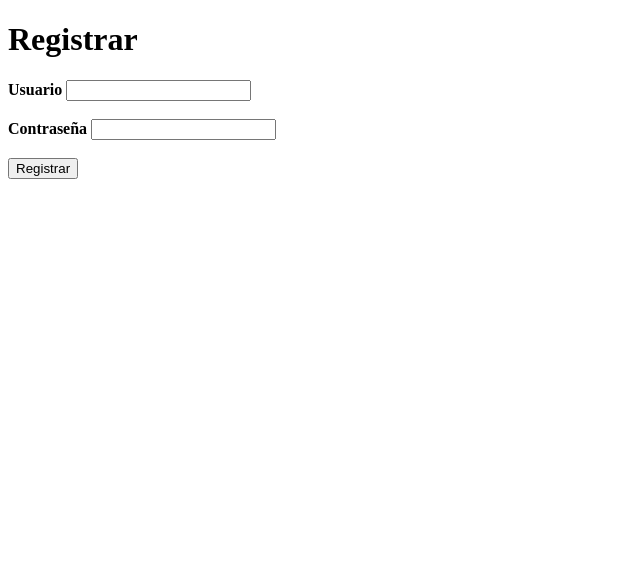
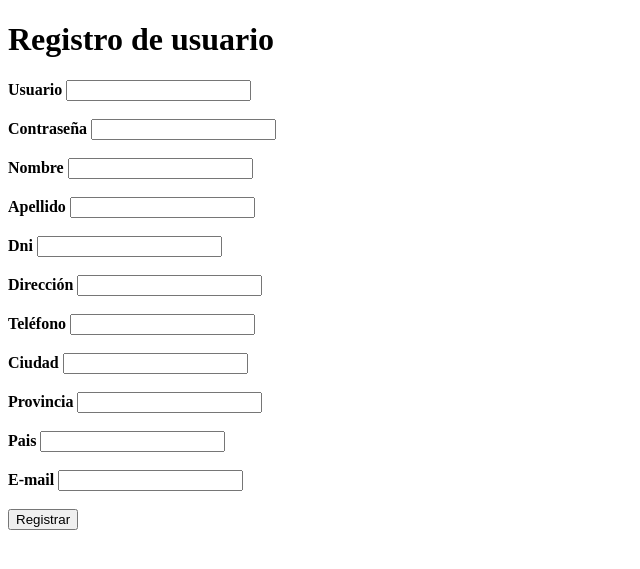
Before and after one commit to pnamgal/iseme, a Django app: page /registrar/ in a window 1280 px wide. Shown: the top 569 px of the page, without its empty margins (0-640 px from the left). Run offline with Django 3.2, Linux system fonts and the light colour scheme.

Commit message:
Mejora
El registrar ya funciona

```diff
--- a/templates/base.html
+++ b/templates/base.html
@@ -8,7 +8,6 @@
     {% block login_content %}
     {% endblock %}
 
-
 	{% block registrar_content %}
 	{% endblock %}
 
--- a/templates/hello.html
+++ b/templates/hello.html
@@ -4,13 +4,11 @@
 	<h1>¡Bienvenido {{ user.username }}!</h1>
 
 
-
-
-	<h2>
+		<h2>
 		{% if user.is_authenticated %}
 		    <p>La última vez que lo vimos por aquí fue: {{user.last_login}} </p>
 	        <p>Eres miembro desde: {{user.date_joined}}</p>
-	        <a href="{% url "userprofiles:registrar" %}">Registrar</a> <br>
+	        <a href="{% url "userprofiles:verificar" %}">Registrar</a> <br>
             <a href="{% url "userprofiles:logout" %}">Cerrar Sesión</a>
 
 
--- a/templates/registrar.html
+++ b/templates/registrar.html
@@ -1,8 +1,9 @@
 {% extends "base.html" %}
 
+
 {% block registrar_content %}
+      <h1>Registro de usuario</h1>
 
-<h1>Registrar</h1>
     <form action="" method="post">
         {% csrf_token %}
     	<input type="hidden" name="action" value="signup">
@@ -11,7 +12,7 @@
         <br>
     	<strong>Contraseña </strong> <input type="text" name="password"><br>
         <br>
-        <!--<strong>Nombre </strong> <input type="text" name="nombre"><br>
+        <strong>Nombre </strong> <input type="text" name="nombre"><br>
         <br>
         <strong>Apellido </strong>  <input type="text" name="apellido"><br>
         <br>
@@ -28,7 +29,7 @@
         <strong>Pais </strong>  <input type="text" name="pais"><br>
         <br>
         <strong>E-mail </strong>  <input type="text" name="email"><br>
-        <br> -->
+        <br>
 
 
     	<button type="submit">Registrar</button>
--- a/userprofiles/urls.py
+++ b/userprofiles/urls.py
@@ -4,9 +4,8 @@ from django.contrib.auth import views as auth_views
 
 urlpatterns = [
     url(r'^login/$', views.authentication, name= 'authentication'),
-    #url(r'^registrar/$', views.verificar, name= 'verificar'),
+    url(r'^registrar/$', views.verificar, name= 'verificar'),#en la url registrar..mira la funcion verificar
     url(r'^logout$', auth_views.logout, {'next_page': '/'}, name="logout"),
-    url(r'^registrar', views.registrar, name= "registrar"),
     url(r'^', views.hello, name= "hello"),
 
     ]
--- a/userprofiles/views.py
+++ b/userprofiles/views.py
@@ -11,9 +11,6 @@ def authentication(request):
         username = request.POST.get('username', None)
         password = request.POST.get('password', None)
 
-        if action == 'signup':
-           user = User.objects.create_user(username=username, password=password)
-           user.save()
         if action == 'login':
             user = authenticate(username=username, password=password)
             login(request, user)
@@ -30,13 +27,14 @@ def verificar(request):
         username = request.POST.get('username', None)
         password = request.POST.get('password', None)
 
+
         if action == 'signup':
            user = User.objects.create_user(username=username, password=password)
            user.save()
         return redirect('/')
 
     context = {}
-    return render(request, 'login.html', context)
+    return render(request, 'registrar.html', context)
 #------------------------------------------------------
 #Muestra el template hello.html
 def hello(request):
```
Also changed, not shown: templates/login.html (+0 -13 lines), db.sqlite3.
